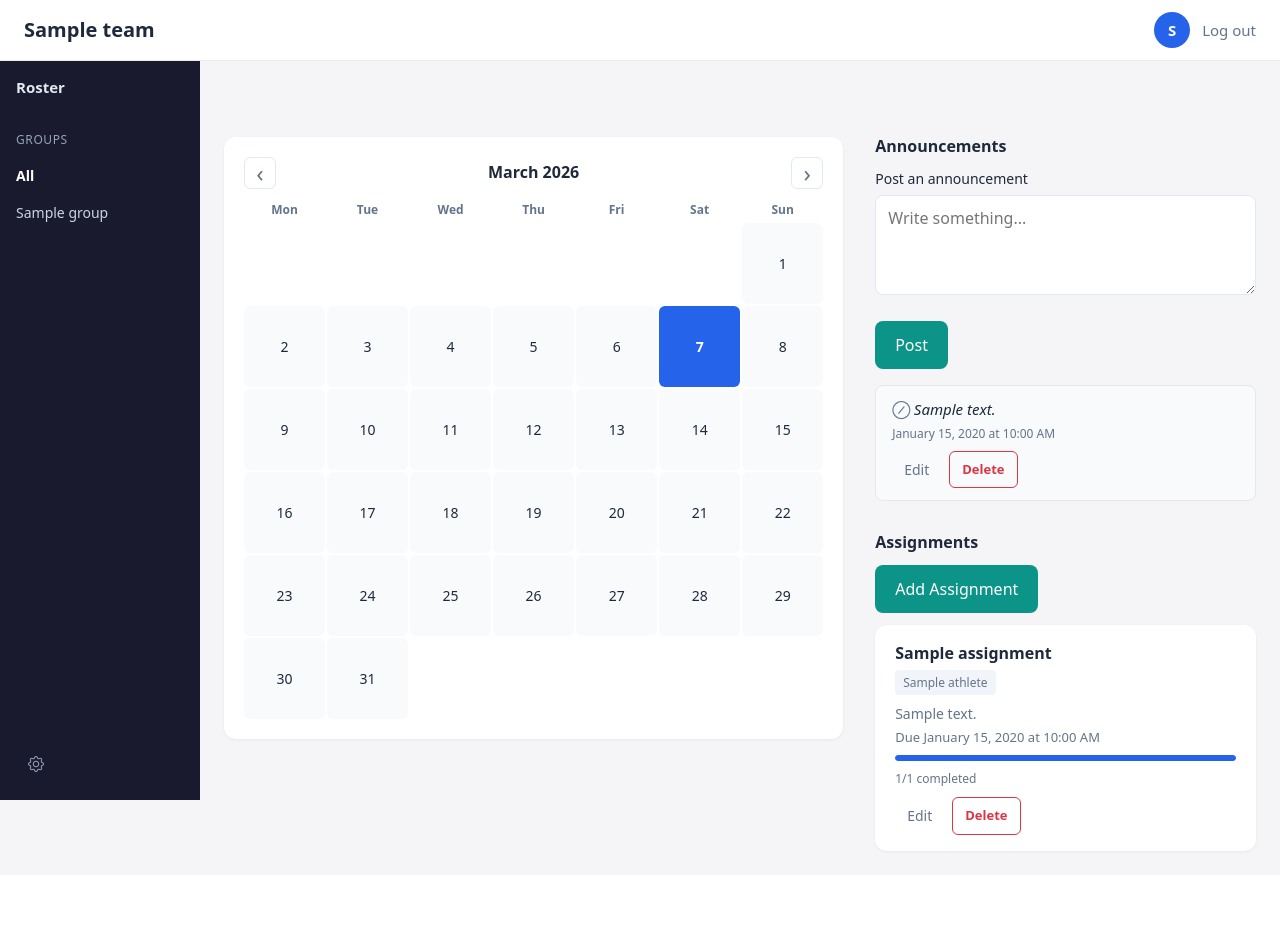
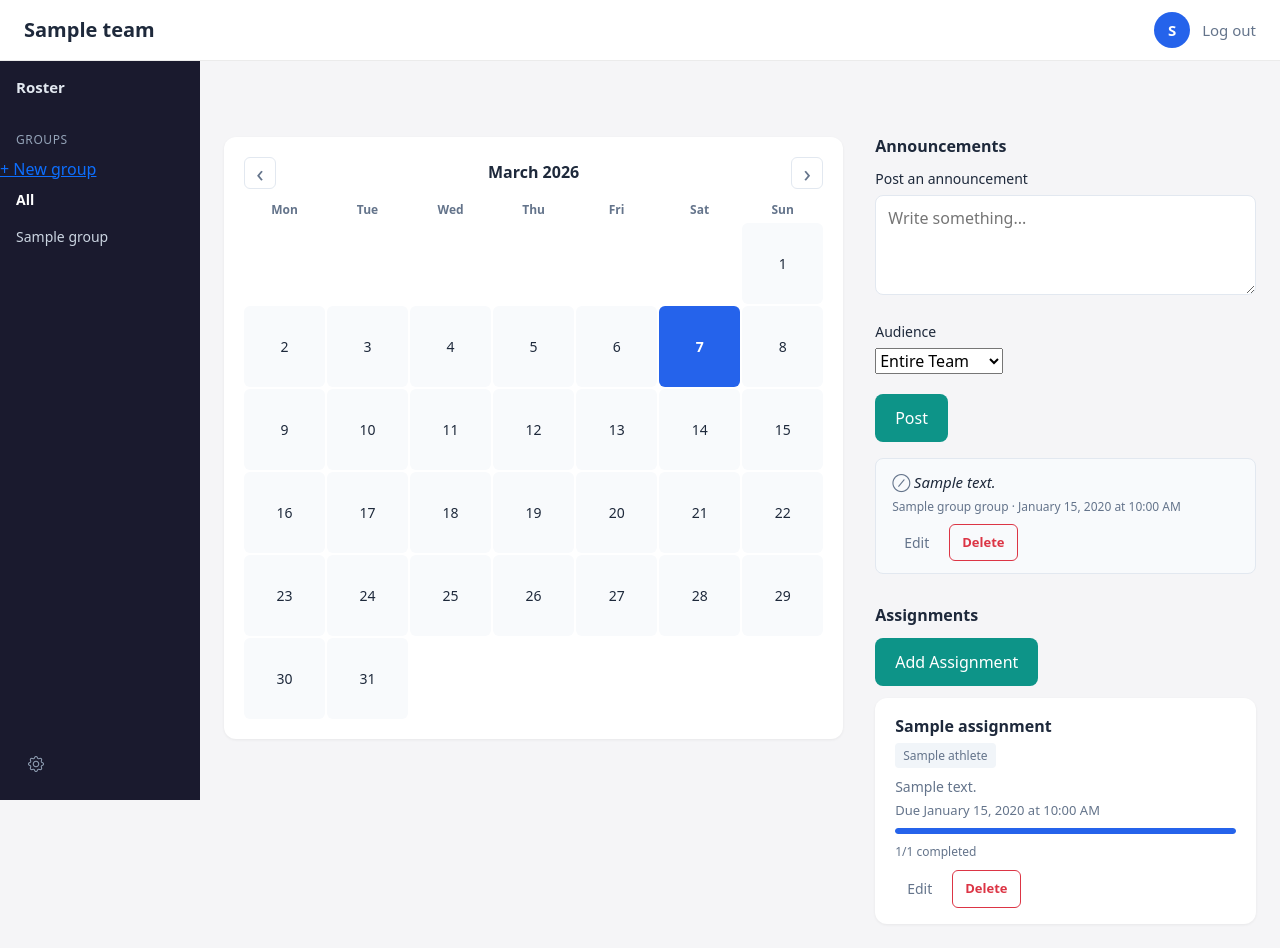
Before and after one commit to loganrook/Tabor-Hackathon-2026, a Flask app: page /team/1 in a window 1280 px wide. Before the commit the page ends 853 px from the top, so only its background shows below. Run offline with Flask 3, Linux system fonts and the light colour scheme; a user stored in the database is signed in; tables that the repository leaves empty hold one stand-in row (values such as "Sample post").

Commit message:
Add team groups and target assignments/announcements by group

```diff
--- a/app.py
+++ b/app.py
@@ -294,7 +294,7 @@ def create_app(config_class=Config):
             return redirect(url_for("dashboard"))
         athletes = team.athletes.all()
         groups = team.groups.order_by(Group.name).all()
-        announcements = (
+        all_announcements = (
             team.announcements.order_by(Announcement.created_at.desc()).limit(50).all()
         )
         all_assignments = (
@@ -318,6 +318,13 @@ def create_app(config_class=Config):
                 or a.group_id is None
                 or a.group_id in athlete_group_ids
             ]
+            announcements = [
+                ann
+                for ann in all_announcements
+                if ann.group_id is None or ann.group_id in athlete_group_ids
+            ]
+        if is_coach:
+            announcements = all_announcements
 
         # Coach: completion counts per assignment (completed, total)
         # Athlete: their AssignmentStatus per assignment
@@ -390,12 +397,23 @@ def create_app(config_class=Config):
             flash("You cannot post announcements for this team.", "error")
             return redirect(url_for("dashboard"))
         content = request.form.get("content", "").strip()
+        announce_to = request.form.get("announce_to", "").strip()
+        group_id = None
         if not content:
             flash("Announcement cannot be empty.", "error")
             return redirect(url_for("team_dashboard", team_id=team_id))
+        if announce_to.startswith("g"):
+            try:
+                raw_id = int(announce_to[1:])
+                group = Group.query.filter_by(id=raw_id, team_id=team_id).first()
+                if group:
+                    group_id = group.id
+            except (TypeError, ValueError):
+                group_id = None
         ann = Announcement(
             content=content,
             team_id=team_id,
+            group_id=group_id,
             created_by=current_user.id,
         )
         db.session.add(ann)
--- a/templates/team_dashboard.html
+++ b/templates/team_dashboard.html
@@ -26,6 +26,9 @@
             </div>
             <div class="team-sidebar-section">
                 <span class="team-sidebar-label">Groups</span>
+                {% if is_coach %}
+                <a href="{{ url_for('create_group', team_id=team.id) }}" class="team-sidebar-create">+ New group</a>
+                {% endif %}
                 <ul class="team-sidebar-groups">
                     <li><a href="#" class="team-filter-link active" data-group-id="">All</a></li>
                     {% for g in sidebar_groups %}
@@ -89,6 +92,15 @@
                             <label for="announce_content">Post an announcement</label>
                             <textarea id="announce_content" name="content" rows="2" placeholder="Write something..."></textarea>
                         </div>
+                        <div class="form-group">
+                            <label for="announce_to">Audience</label>
+                            <select id="announce_to" name="announce_to">
+                                <option value="">Entire Team</option>
+                                {% for g in groups %}
+                                <option value="g{{ g.id }}">{{ g.name }}</option>
+                                {% endfor %}
+                            </select>
+                        </div>
                         <button type="submit" class="btn-primary btn-primary-inline">Post</button>
                     </form>
                     {% endif %}
@@ -97,7 +109,13 @@
                         {% for ann in announcements %}
                         <div class="announcement-card {{ 'announcement-card-auto' if ann.is_auto else '' }}">
                             <p class="announcement-content">{{ ann.content }}</p>
-                            <p class="announcement-meta">{{ ann.created_at|fmt_datetime }}</p>
+                            <p class="announcement-meta">
+                                {% if ann.group_id and ann.group %}
+                                {{ ann.group.name }} group · {{ ann.created_at|fmt_datetime }}
+                                {% else %}
+                                Entire Team · {{ ann.created_at|fmt_datetime }}
+                                {% endif %}
+                            </p>
                             {% if is_coach %}
                             <div class="announcement-actions">
                                 <a href="{{ url_for('edit_announcement', announcement_id=ann.id) }}" class="btn-small btn-secondary">Edit</a>
```
Also changed, not shown: models.py (+7 -0 lines).
